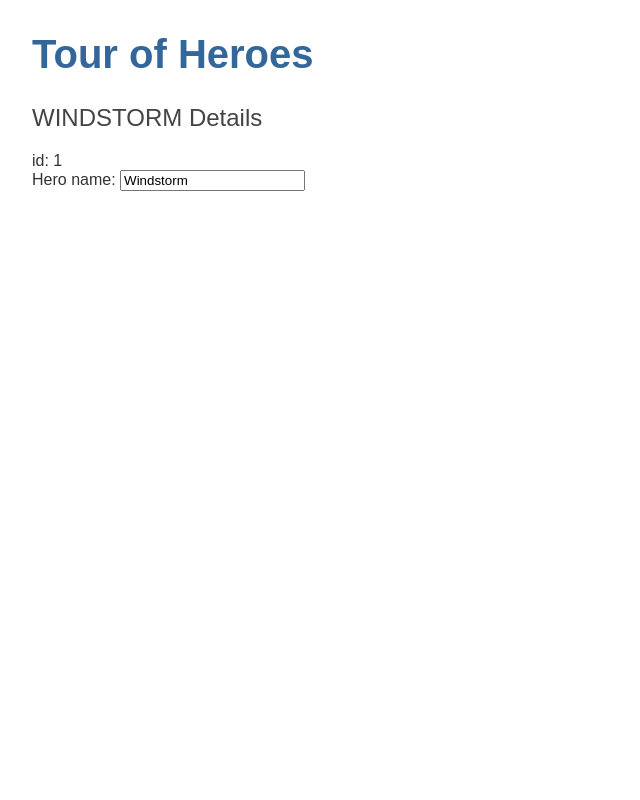
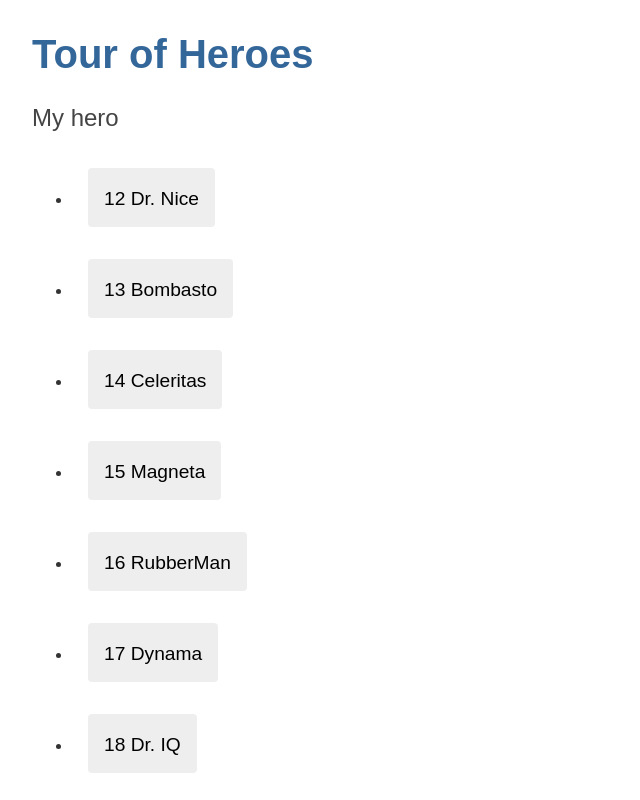
Before and after one commit to karoldeveloper/angular-test, an Angular app: page / in a window 1280 px wide. Shown: the top 800 px of the page, without its empty margins (0-640 px from the left). Built offline with nearby package versions, Linux system fonts and the light colour scheme.

Commit message:
added mock heroes ts and ngFor for iterate mock items

```diff
--- a/src/app/heroes/heroes.component.html
+++ b/src/app/heroes/heroes.component.html
@@ -1,4 +1,4 @@
-<h2> {{ hero.name | uppercase }} Details </h2>
+<!-- <h2> {{ hero.name | uppercase }} Details </h2>
 <div>
   <span> id: </span>
   {{ hero.id }}
@@ -6,4 +6,15 @@
 <div>
   <label for="name"> Hero name: </label>
   <input id="name" [(ngModel)]="hero.name" placeholder="name">
-</div>
+</div> -->
+
+
+<h2> My hero</h2>
+<ul>
+  <li *ngFor="let hero of heroes">
+    <button type="button">
+      <span class="badge"> {{hero.id}} </span>
+      <span class="name"> {{hero.name}}</span>
+    </button>
+  </li>
+</ul>
--- a/src/app/heroes/heroes.component.ts
+++ b/src/app/heroes/heroes.component.ts
@@ -1,5 +1,6 @@
 import { Component, OnInit } from '@angular/core';
 import { Hero } from "../hero";
+import { HEROES } from "../mock-heroes";
 
 @Component({
   selector: 'app-heroes',
@@ -7,10 +8,12 @@
   styleUrls: ['./heroes.component.scss']
 })
 export class HeroesComponent implements OnInit {
+  heroes = HEROES;
   hero: Hero = {
     id: 1,
     name: 'Windstorm',
   }
+
 
   constructor() { }
 
--- /dev/null
+++ b/src/app/mock-heroes.ts
@@ -0,0 +1,14 @@
+import { Hero } from "./hero";
+
+export const HEROES: Hero[] = [
+
+  { id: 12, name: 'Dr. Nice' },
+  { id: 13, name: 'Bombasto' },
+  { id: 14, name: 'Celeritas' },
+  { id: 15, name: 'Magneta' },
+  { id: 16, name: 'RubberMan' },
+  { id: 17, name: 'Dynama' },
+  { id: 18, name: 'Dr. IQ' },
+  { id: 19, name: 'Magma' },
+  { id: 20, name: 'Tornado' }
+];
```
